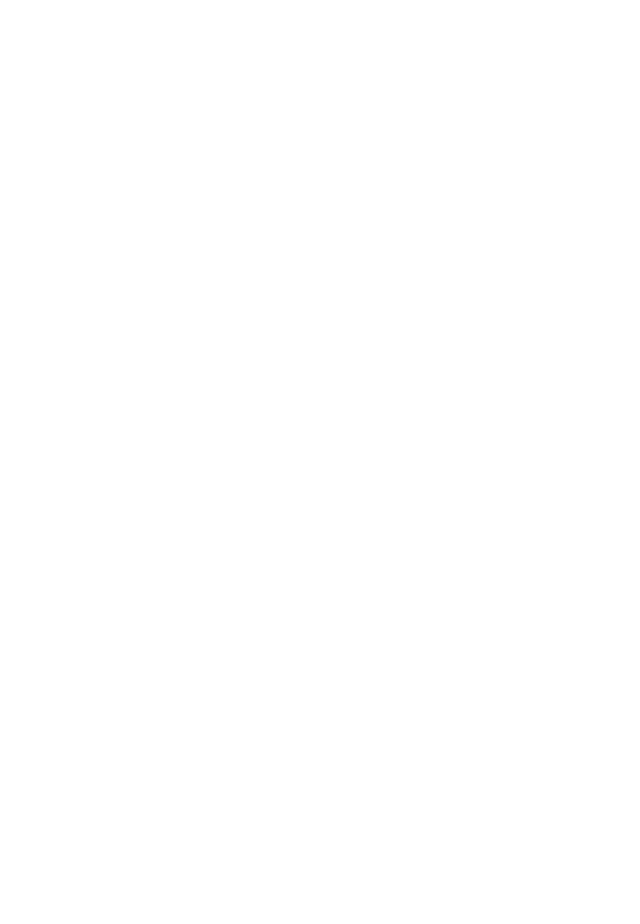
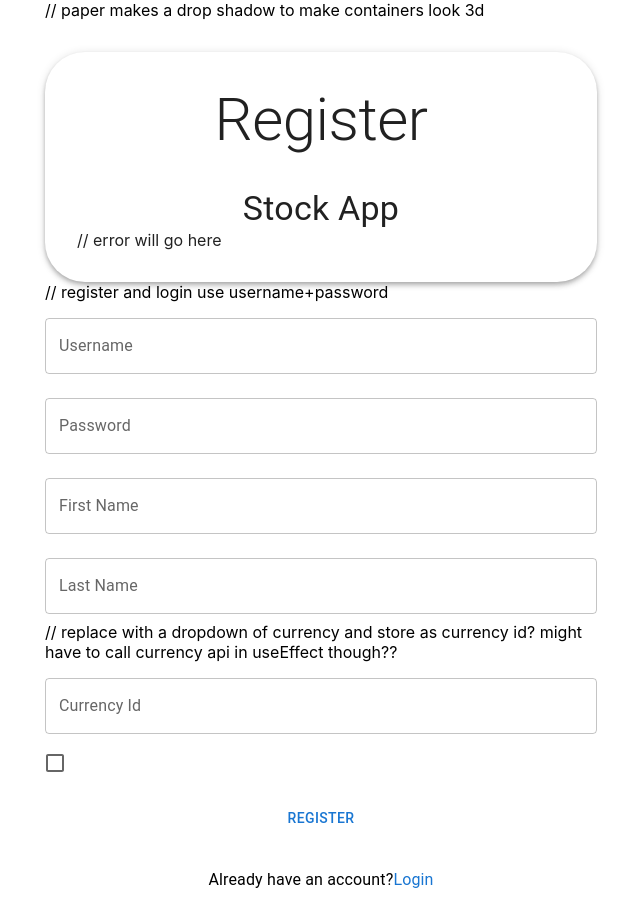
Before and after one commit to chaseltb/full-stack-stock-app, a React (Create React App) app in the folder client/lavadonut/: page / in a window 1280 px wide. Shown: the whole page, without its empty margins (319-959 px from the left). Before the commit the page ends 800 px from the top, so only its background shows below. Built offline with nearby package versions, Linux system fonts and the light colour scheme.

Commit message:
first version of auth page design

```diff
--- a/client/lavadonut/src/App.js
+++ b/client/lavadonut/src/App.js
@@ -1,7 +1,9 @@
+import AuthPage from "./AuthPage";
 
 function App() {
   return (
     <>
+      <AuthPage />
     </>
   );
 }
--- a/client/lavadonut/src/AuthPage.js
+++ b/client/lavadonut/src/AuthPage.js
@@ -1,8 +1,7 @@
 import { useState } from "react";
 import React from "react";
-import { Container, Box, Typography, Paper,
-    TextField, Checkbox, Button, FormControlLabel,
-    Box, Link } from "@mui/material";
+import { Container, Box, Typography, Paper, TextField, Checkbox,
+    Button, FormControlLabel, Link } from "@mui/material";
 
 function AuthPage () {
     // state variables
@@ -51,6 +50,26 @@
 
     };
 
+    const handleChange = (event) => {
+        switch (event.target.value) {
+            case "username":
+                setUsername(event.target.value);
+                break;
+            case "password":
+                setPassword(event.target.value);
+                break;
+            case "firstName":
+                setFirstName(event.target.value);
+                break;
+            case "lastName":
+                setLastName(event.target.value);
+                break;
+            case "currency":
+                setCurrency(event.target.value);
+                break;
+        }
+    };
+
     return (
         <>
             <Container maxWidth="sm">
@@ -94,9 +113,25 @@
                         {isLogin ? "Login": "Register"}
                     </Button>
                 </Box>
-
             </Container>
 
+            <Typography align="center" sx={{ p: 4}}>
+                {isLogin ? (
+                    <>
+                        Don't have an account?
+                        <Link href="" underline="hover" onClick={() => setIsLogin(false)}>
+                            Register for a free account
+                        </Link>
+                    </>
+                ) : (
+                    <>
+                        Already have an account?
+                        <Link href="" underline="hover" onClick={() => setIsLogin(true)}>
+                            Login
+                        </Link>
+                    </>
+                )}
+            </Typography>
         </>
     )
 
```
